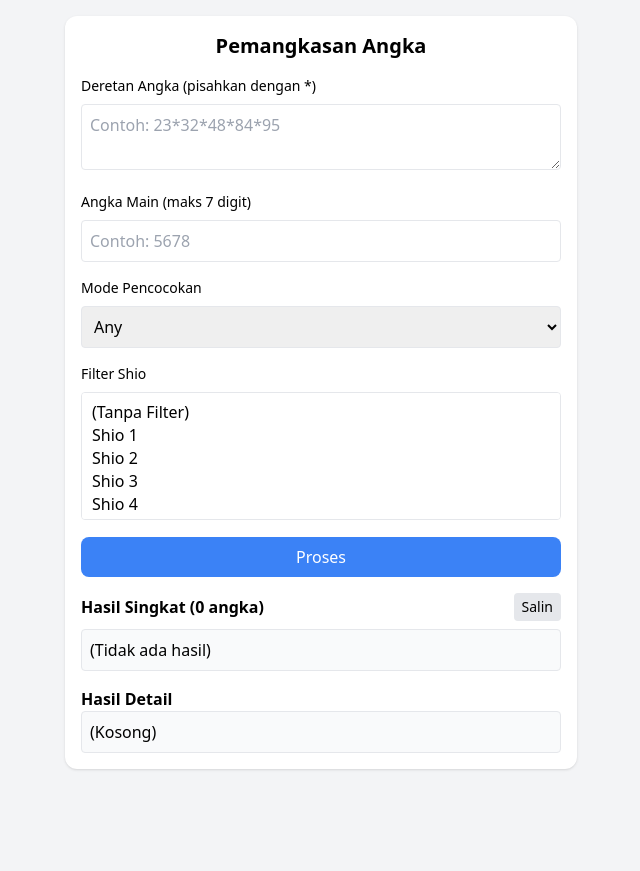
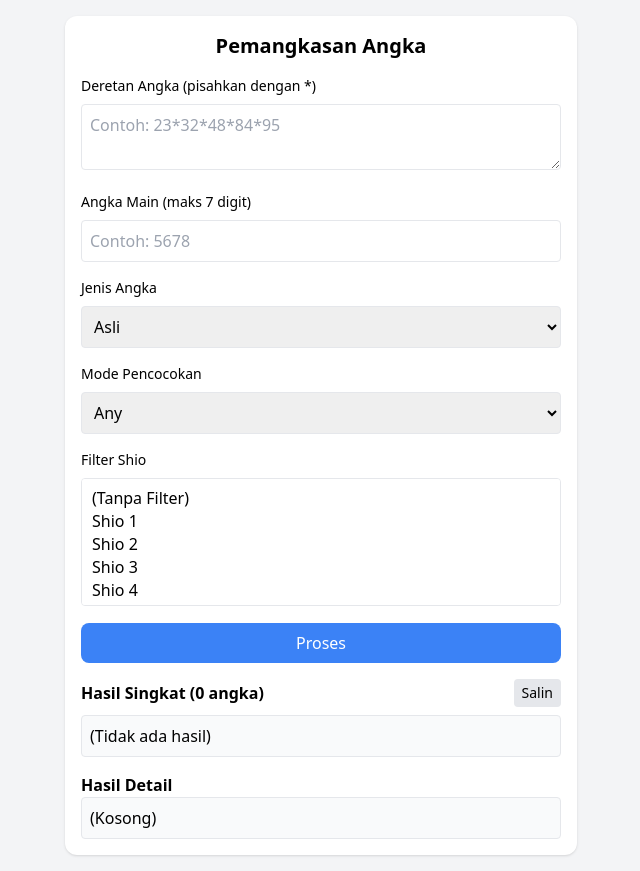
Before and after one commit to smpnegeri10banawaselatan-dev/angka_main2d, a plain HTML site: page 4dshio.html in a window 1280 px wide. Both pictures are taken after a click on the button "Proses". Shown: the whole page, without its empty margins (319-959 px from the left). Before the commit the page ends 800 px from the top, so only its background shows below. Drawn offline with nearby package versions, Linux system fonts and the light colour scheme.

Commit message:
Update 4dshio.html

```diff
--- a/4dshio.html
+++ b/4dshio.html
@@ -16,6 +16,14 @@
 
     <label class="block mb-2 text-sm font-medium">Angka Main (maks 7 digit)</label>
     <input id="main" maxlength="7" class="w-full border p-2 rounded mb-4" placeholder="Contoh: 5678">
+
+    <!-- Jenis angka -->
+    <label class="block mb-2 text-sm font-medium">Jenis Angka</label>
+    <select id="jenis" class="w-full border p-2 rounded mb-4">
+      <option value="asli">Asli</option>
+      <option value="2d">2D (2 digit terakhir)</option>
+      <option value="3d">3D (3 digit terakhir)</option>
+    </select>
 
     <!-- Mode -->
     <label class="block mb-2 text-sm font-medium">Mode Pencocokan</label>
@@ -78,10 +86,18 @@ function buatShioMap() {
 const shioMap = buatShioMap();
 
 function proses() {
-  const deret = document.getElementById("deret").value.split("*").map(s => s.trim()).filter(Boolean);
+  const deretRaw = document.getElementById("deret").value.split("*").map(s => s.trim()).filter(Boolean);
   const main = document.getElementById("main").value.trim();
   const mode = document.getElementById("mode").value;
+  const jenis = document.getElementById("jenis").value;
   const shioSelected = Array.from(document.getElementById("shio").selectedOptions).map(o => o.value).filter(Boolean);
+
+  // transform angka sesuai jenis
+  const deret = deretRaw.map(num => {
+    if (jenis === "2d") return num.slice(-2).padStart(2,"0");
+    if (jenis === "3d") return num.slice(-3).padStart(3,"0");
+    return num;
+  });
 
   let hasil = deret.filter(num => {
     if (main) {
@@ -93,7 +109,8 @@ function proses() {
       if (!cocok) return false;
     }
 
-    if (shioSelected.length) {
+    if (shioSelected.length && jenis === "2d") {
+      // Shio filter hanya masuk akal untuk 2D
       let masukShio = false;
       shioSelected.forEach(s => {
         if (shioMap[s].includes(num)) masukShio = true;
```
